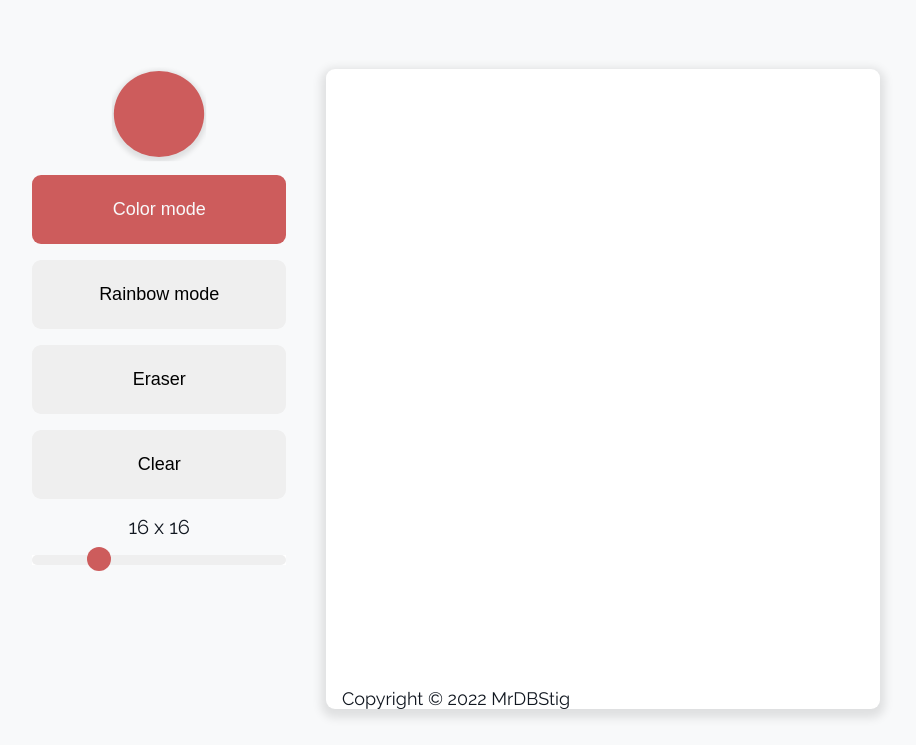
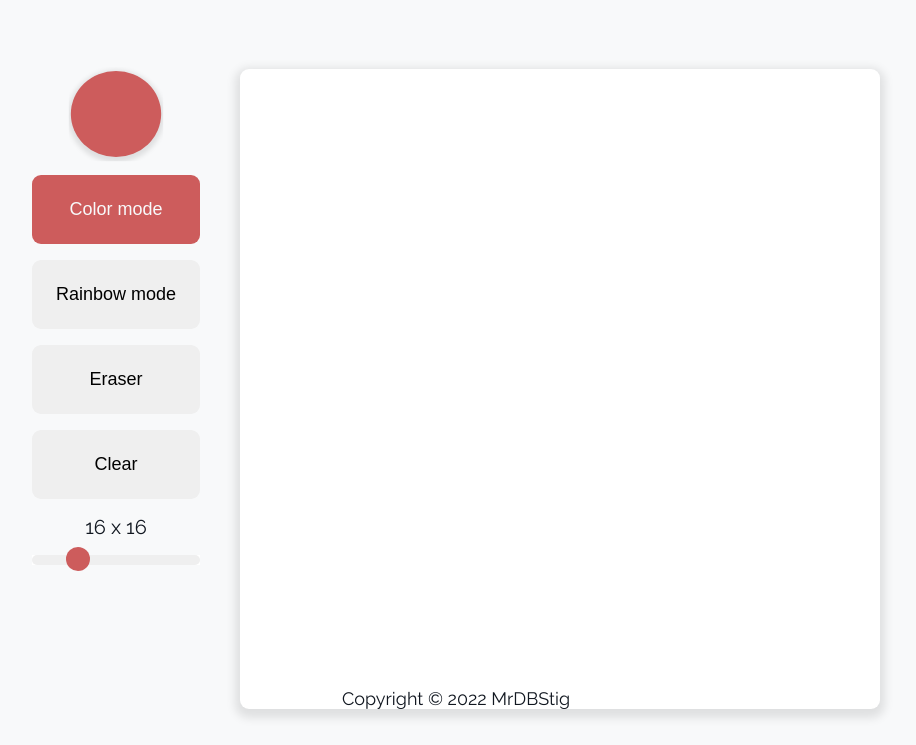
Before and after one commit to MrDBStig/etch-a-sketch, a plain HTML site: page index.html in a window 1280 px wide. Shown: the part 115-860 px from the top of the page, without its empty margins (184-1100 px from the left). Drawn offline with Linux system fonts and the light colour scheme.

Commit message:
Small fix in settings and grid container

```diff
--- a/style.css
+++ b/style.css
@@ -77,7 +77,6 @@ input {
 
 .settings {
   display: flex;
-  flex: 1 0 30%;
   flex-direction: column;
   align-self: flex-start;
   gap: 1.6rem;
```
